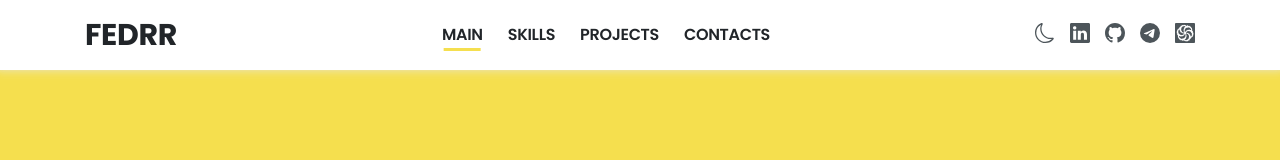
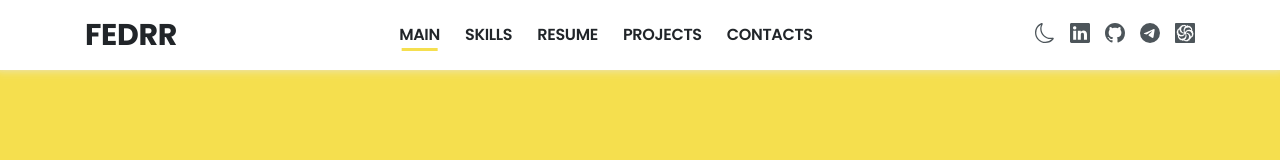
Before and after one commit to feddorovich/portfolio, a React (Create React App) app: page / in a window 1280 px wide. Shown: the top 160 px of the page. Built offline with nearby package versions, Linux system fonts and the light colour scheme.

Commit message:
add resume ti nav

```diff
--- a/src/components/Header/Nav/Nav.tsx
+++ b/src/components/Header/Nav/Nav.tsx
@@ -38,6 +38,7 @@ export const Nav: FC<NavPropsType> = (props) => {
   const navData = [
     { link: 'main', name: 'Main' },
     { link: 'skills', name: 'Skills' },
+    { link: 'resume', name: 'Resume' },
     { link: 'projects', name: 'Projects' },
     { link: 'contacts', name: 'Contacts' },
   ]
```
